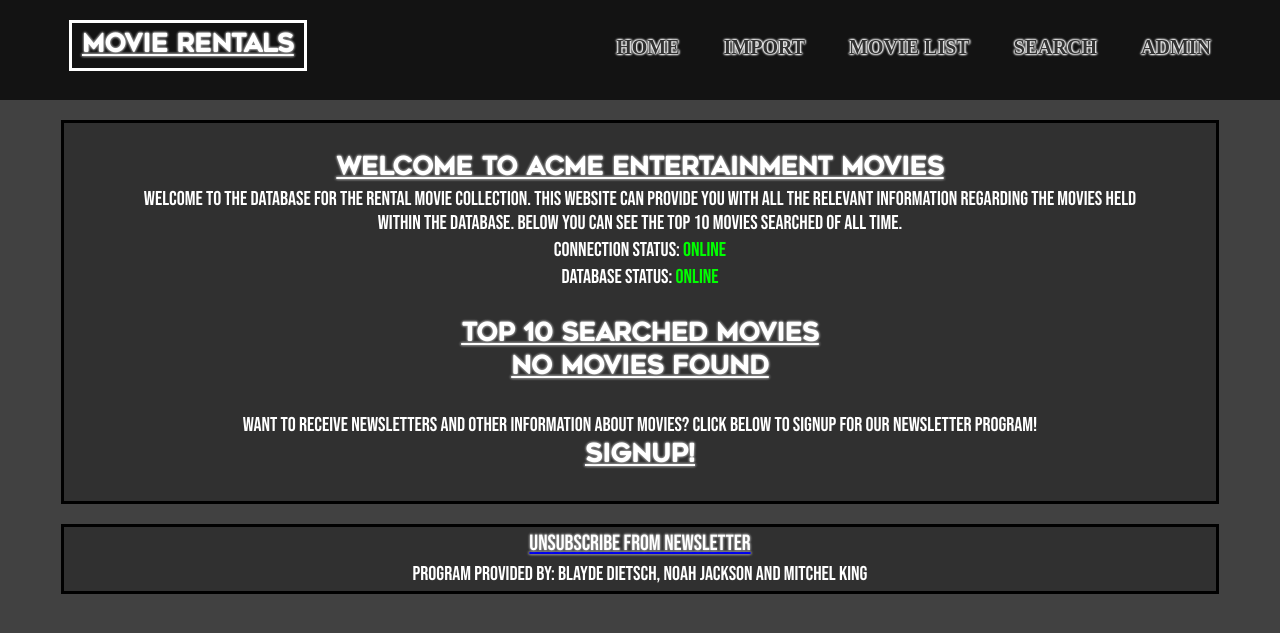
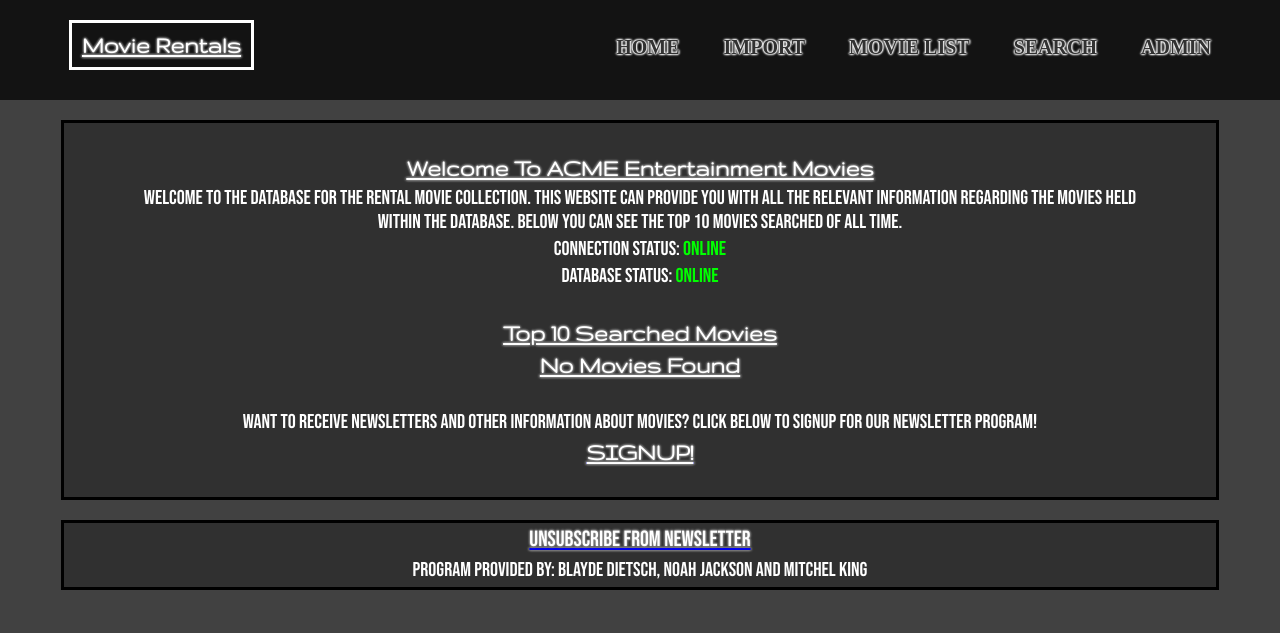
Before and after one commit to mkjking/RAD, a PHP site: page /Index.php in a window 1280 px wide. Shown: the top 633 px of the page. Run offline with PHP 8.4, Linux system fonts and the light colour scheme; data that the repository does not hold is empty.

Commit message:
H1 font Change

```diff
--- a/MovieDatabasecss.css
+++ b/MovieDatabasecss.css
@@ -50,7 +50,7 @@ footer {
 }
 
 h1 {
-    font-family: Geometos;
+    font-family: Gruppo;
     font-Size: 2.5em;
     font-weight: bold;
     margin: 3px;
@@ -108,6 +108,8 @@ p.note {
 
 input[type=button], input[type=submit], input[type=reset] {
     background-color: #4CAF50;
+    color: white;
+    text-shadow: -1px 0 2px black, 0 1px 2px black, 1px 0 2px black, 0 -1px 2px black;
     font-family: Gruppo;
     font-size: 25px;
     font-weight: bolder;
```
